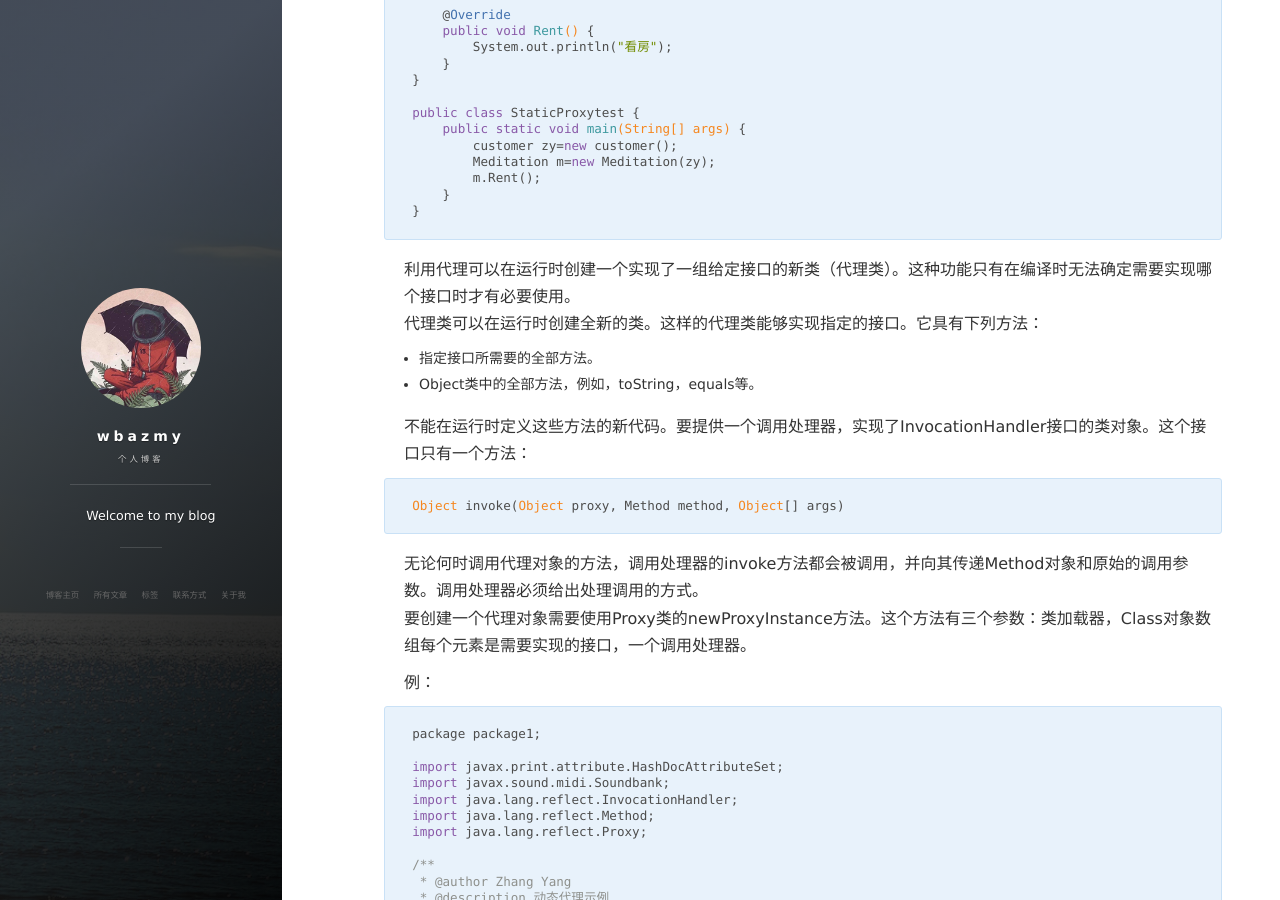
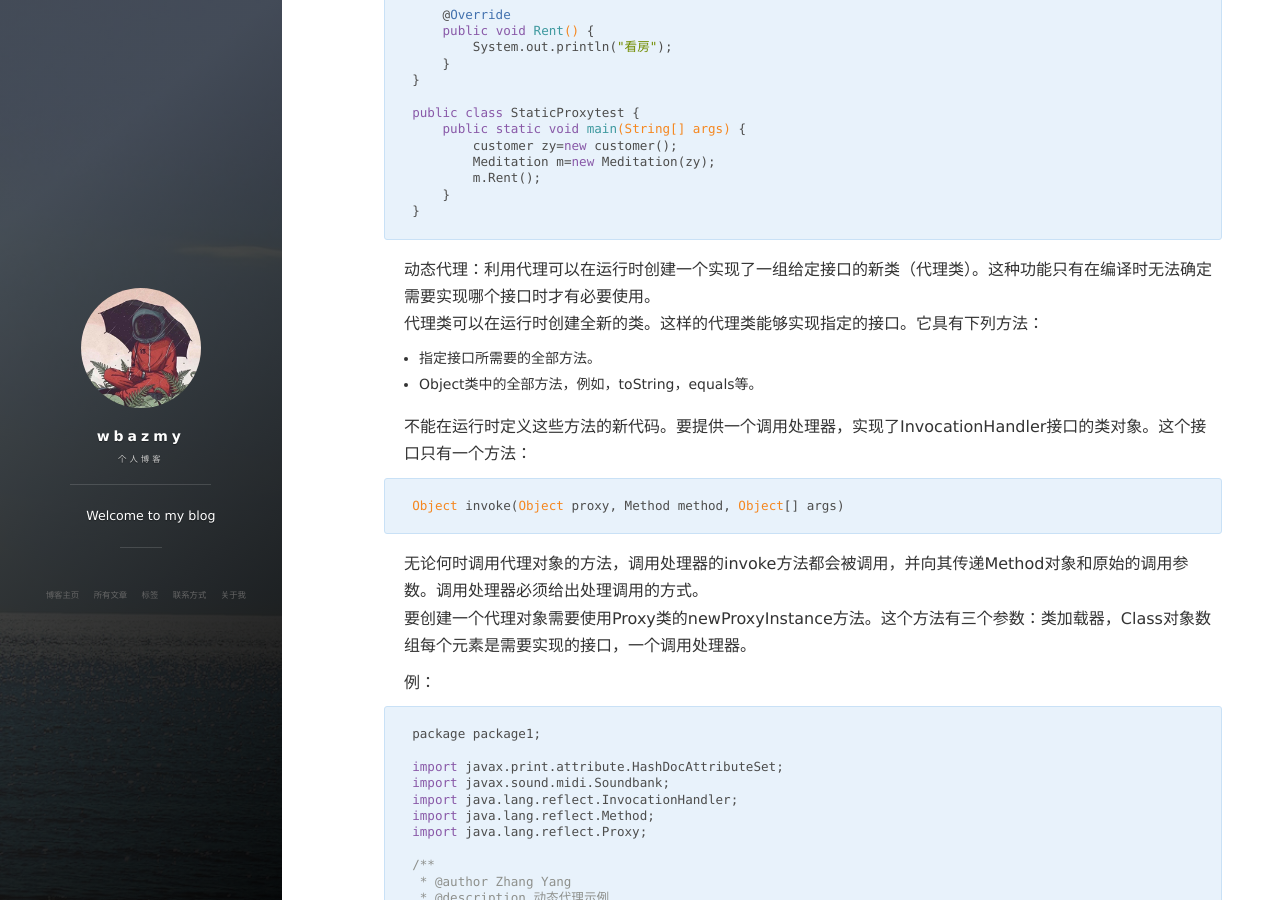
Before and after one commit to wbazmy/wbazmy.github.io, a Jekyll site: the page built from _posts/2021-10-07-接口，lambda表达式与内部类.md, in a window 1280 px wide and 900 px high, scrolled down 9110 px. Built offline with Jekyll 4.4.1, drawn with Linux system fonts in a browser that asks for light colours; nearby versions of some CDN libraries; comment, search, counter and statistics services are not loaded.

Commit message:
Update 2021-10-07-接口，lambda表达式与内部类.md

````diff
--- a/_posts/2021-10-07-接口，lambda表达式与内部类.md
+++ b/_posts/2021-10-07-接口，lambda表达式与内部类.md
@@ -410,7 +410,7 @@ public class StaticProxytest {
 ```
 
 
-利用代理可以在运行时创建一个实现了一组给定接口的新类（代理类）。这种功能只有在编译时无法确定需要实现哪个接口时才有必要使用。
+动态代理：利用代理可以在运行时创建一个实现了一组给定接口的新类（代理类）。这种功能只有在编译时无法确定需要实现哪个接口时才有必要使用。
 代理类可以在运行时创建全新的类。这样的代理类能够实现指定的接口。它具有下列方法：
 - 指定接口所需要的全部方法。
 - Object类中的全部方法，例如，toString，equals等。
````
